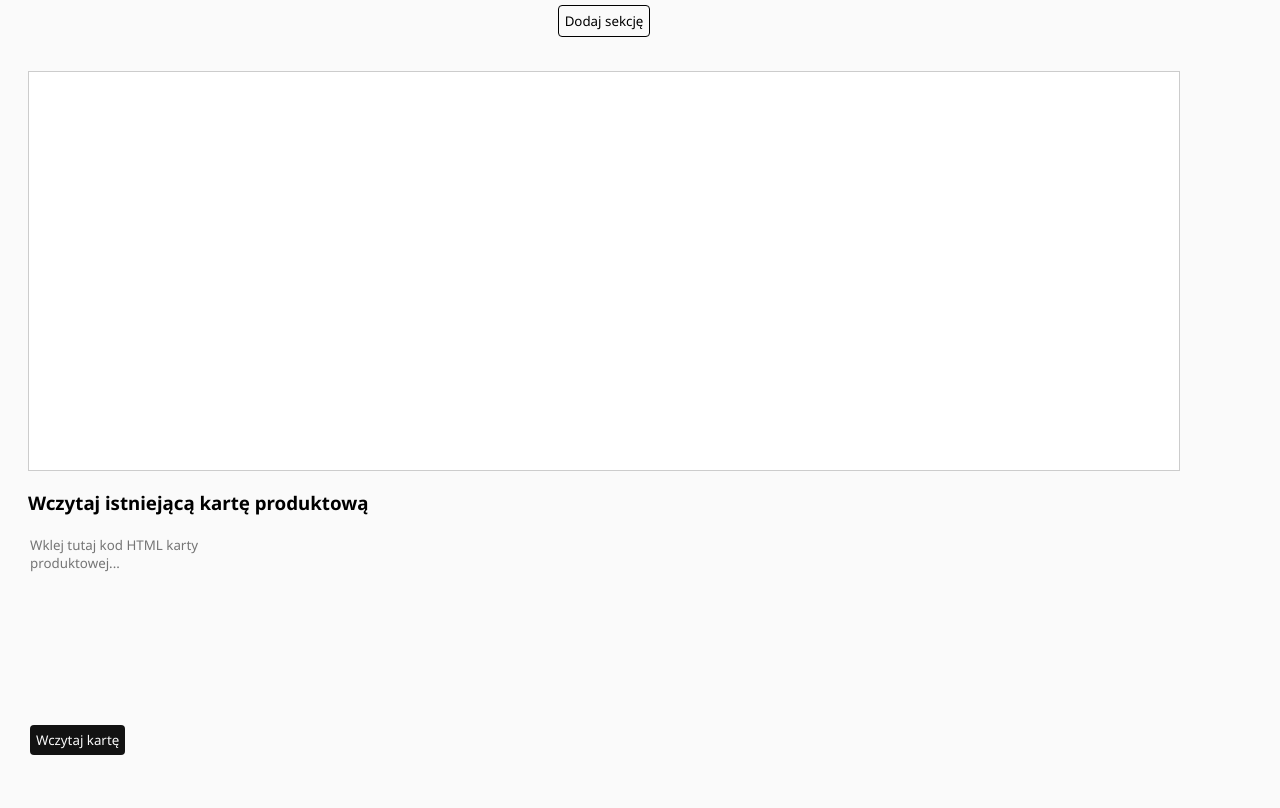
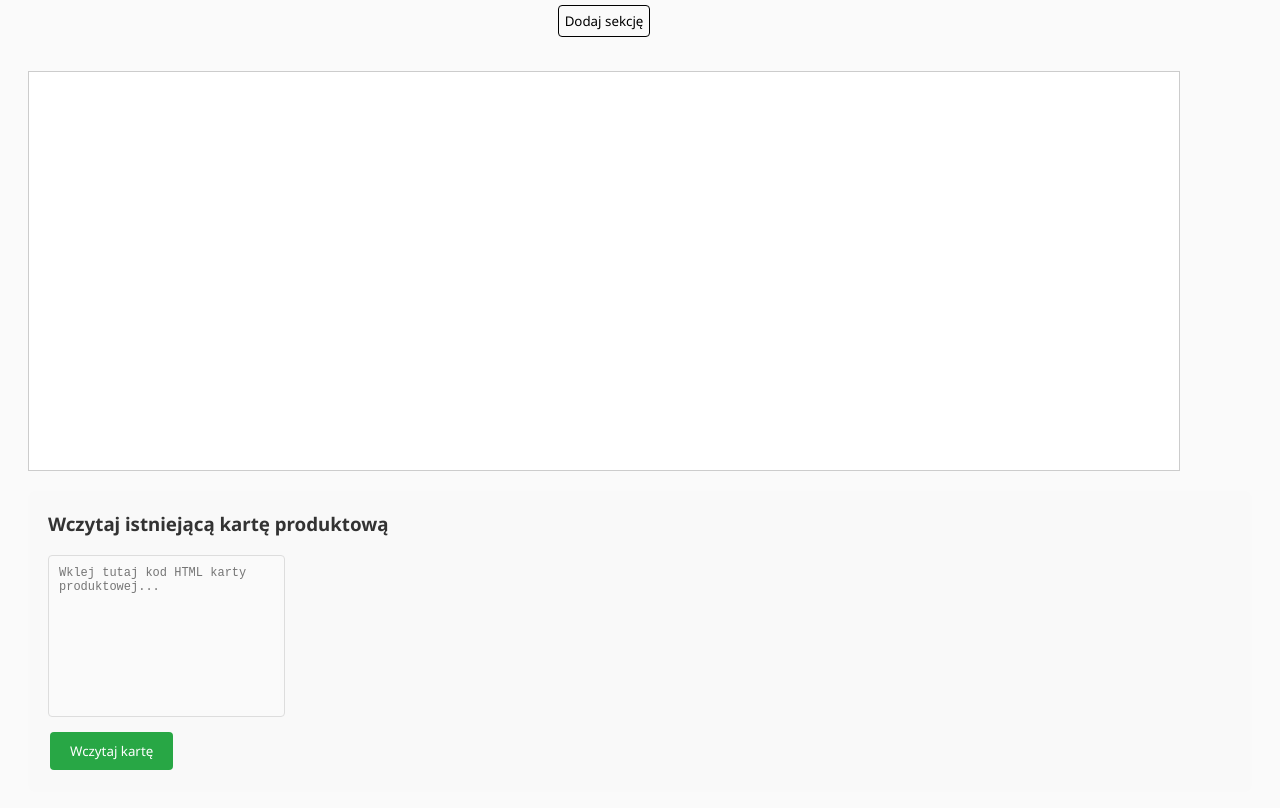
Before and after one commit to 666callmesometimes/description-maker, a plain HTML site: page index.html in a window 1280 px wide. Shown: the part 296-1104 px from the top of the page. Before the commit the page ends 1081 px from the top, so only its background shows below. Drawn offline with Linux system fonts and the light colour scheme.

Commit message:
Update style.css

```diff
--- a/style.css
+++ b/style.css
@@ -237,3 +237,42 @@ input:-webkit-autofill {
     background-color: #00000000;
     color: black;
 }
+
+
+/*style do funkcji parse'owania*/
+.import-section {
+    margin: 20px 0;
+    padding: 20px;
+    /*border: 2px dashed #ccc;*/
+    border-radius: 8px;
+    background-color: #f9f9f9;
+}
+
+.import-section h3 {
+    margin-top: 0;
+    color: #333;
+}
+
+.import-section textarea {
+    width: 20%;
+    min-height: 150px;
+    padding: 10px;
+    border: 1px solid #ddd;
+    border-radius: 4px;
+    font-family: monospace;
+    font-size: 12px;
+}
+
+.import-section button {
+    margin-top: 10px;
+    padding: 10px 20px;
+    background-color: #28a745;
+    color: white;
+    border: none;
+    border-radius: 4px;
+    cursor: pointer;
+}
+
+.import-section button:hover {
+    background-color: #218838;
+}
```
